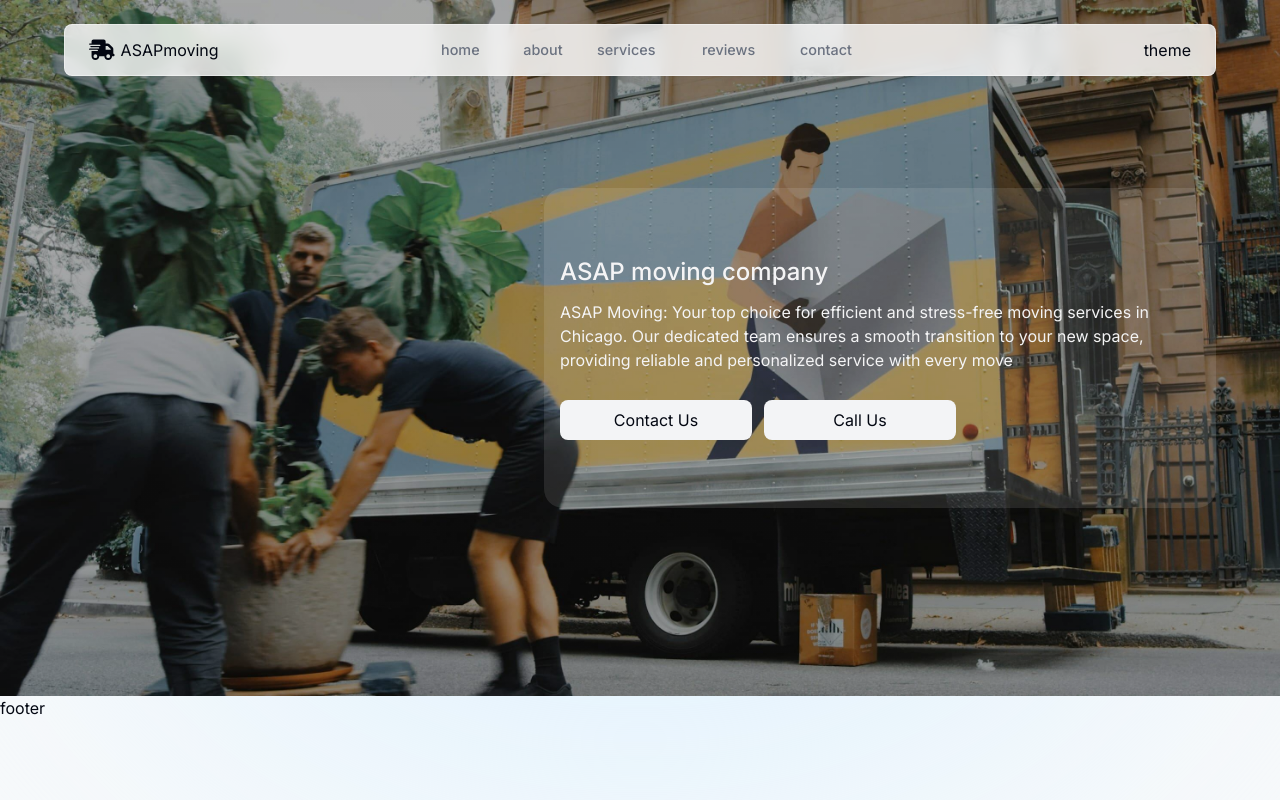
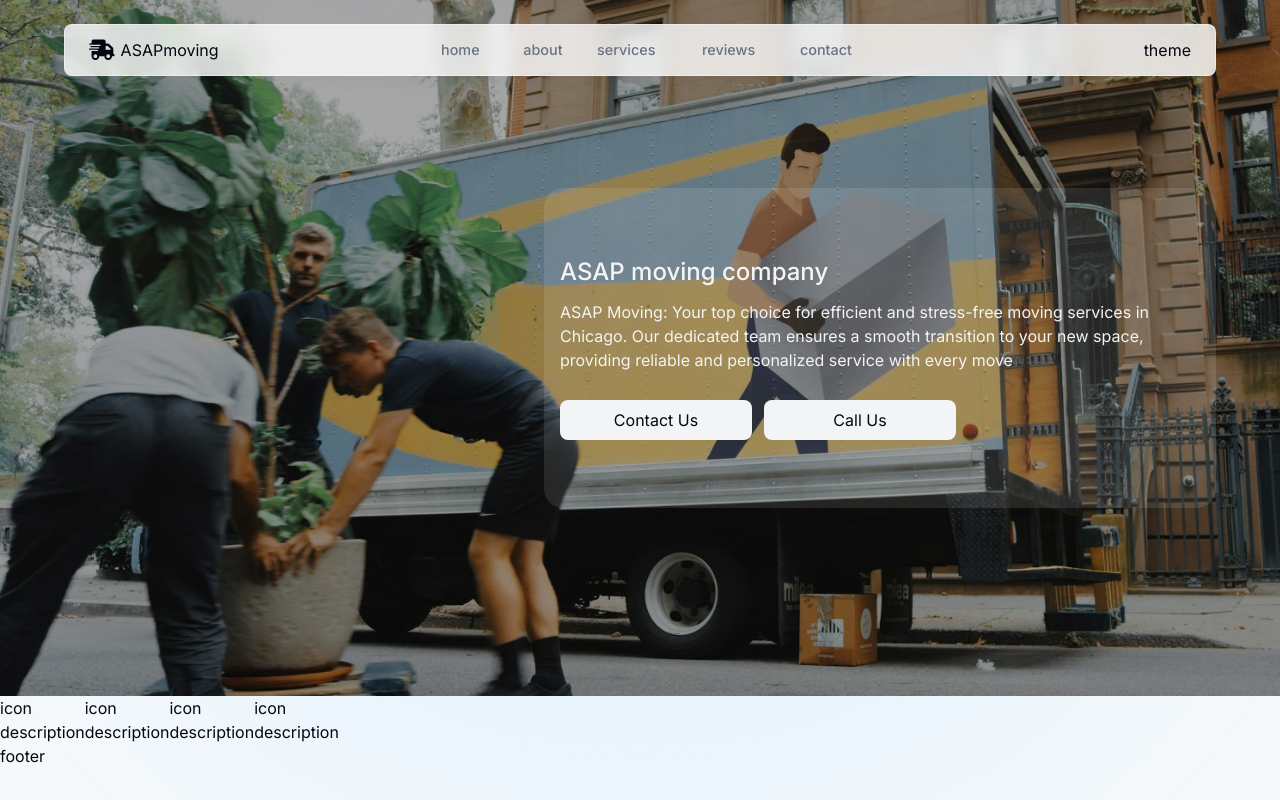
Before and after one commit to Alexandrbig1/asap-moving, a Next.js app: page / in a window 1280 px wide. Built offline with nearby package versions, Linux system fonts and the light colour scheme.

Commit message:
feat: added about component

```diff
--- a/app/page.tsx
+++ b/app/page.tsx
@@ -1,9 +1,11 @@
+import About from "@/components/about";
 import Hero from "@/components/hero";
 
 export default function Home() {
   return (
     <main className="">
       <Hero />
+      <About />
     </main>
   );
 }
--- /dev/null
+++ b/components/about.tsx
@@ -0,0 +1,24 @@
+import React from "react";
+
+export default function About() {
+  return (
+    <div className="flex items-center">
+      <div>
+        <span>icon</span>
+        <p>description</p>
+      </div>
+      <div>
+        <span>icon</span>
+        <p>description</p>
+      </div>
+      <div>
+        <span>icon</span>
+        <p>description</p>
+      </div>
+      <div>
+        <span>icon</span>
+        <p>description</p>
+      </div>
+    </div>
+  );
+}
```
